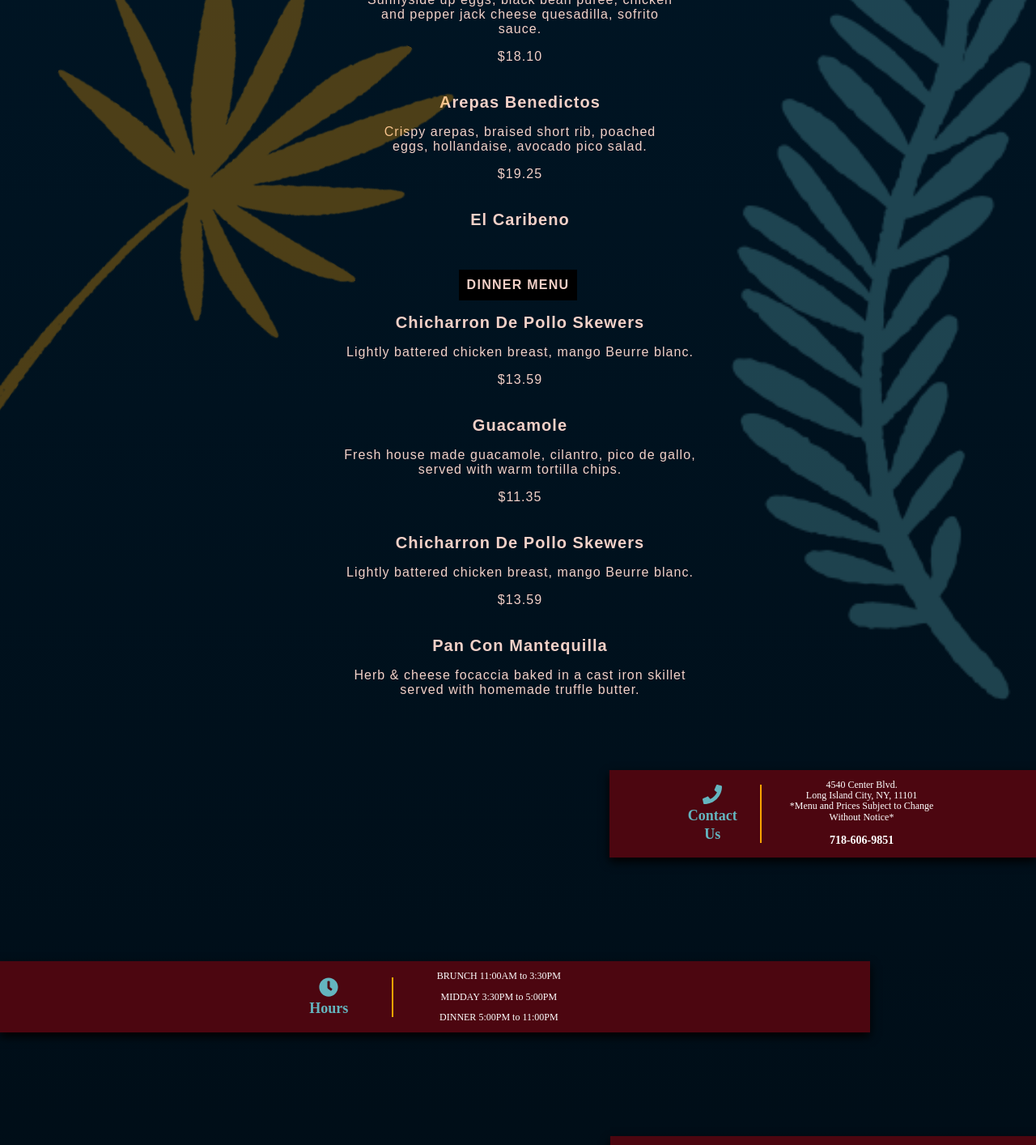
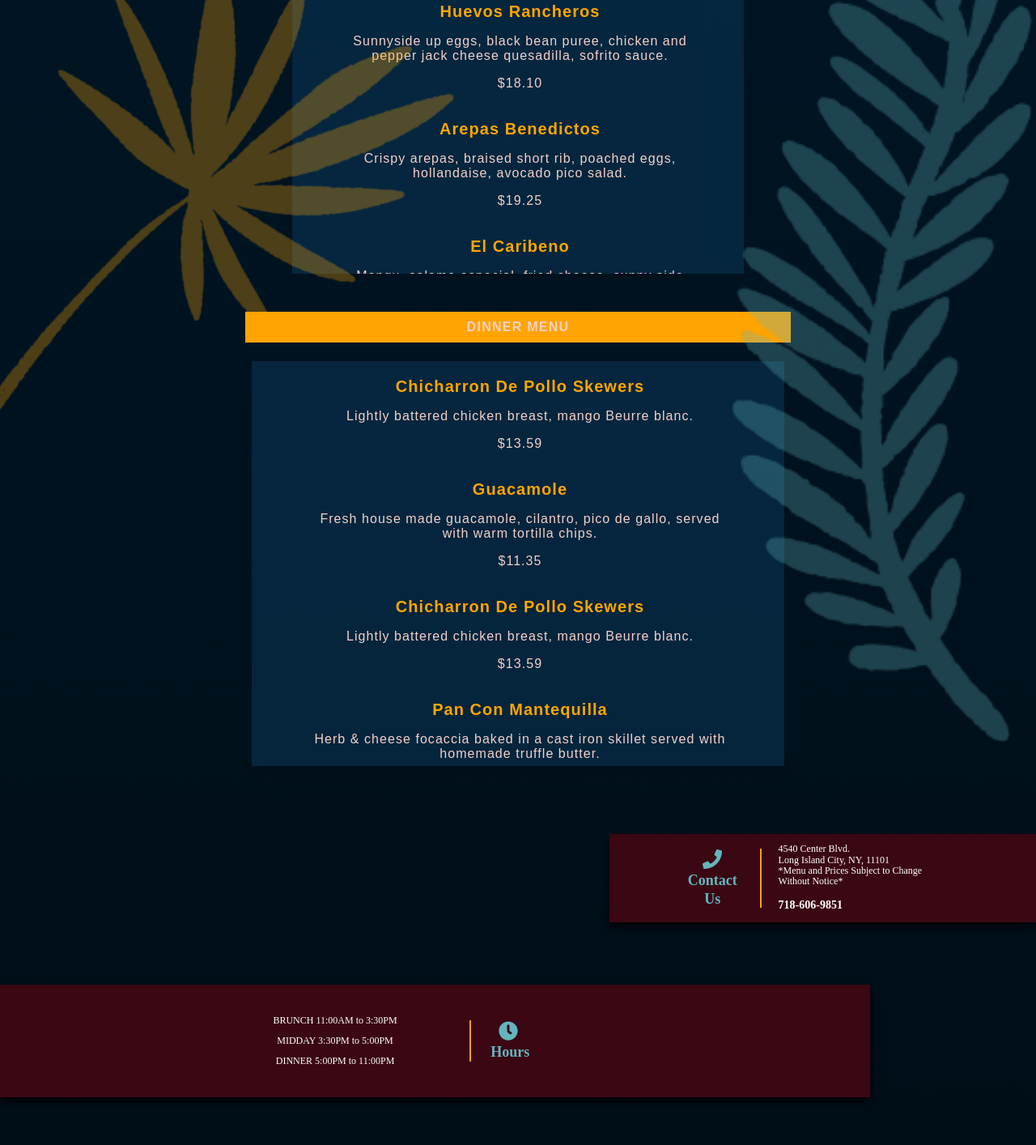
Before and after one commit to asrahman97/blendonthewater, a React (Create React App) app: page / in a window 1280 px wide. Shown: the part 1900-3314 px from the top of the page at 81% size. Built offline with nearby package versions, Linux system fonts and the light colour scheme.

Commit message:
hot fixes

```diff
--- a/src/App.css
+++ b/src/App.css
@@ -4,7 +4,7 @@ html {
 body {
   text-align: center;
   background: linear-gradient(#001d32, #000000);
-  font-family: 'Times New Roman', Times, serif;
+  font-family: "Times New Roman", Times, serif;
   overflow-x: hidden;
 }
 
@@ -36,7 +36,7 @@ body {
 }
 
 #location h2 {
-  color:#f7540b;
+  color: #ffa400;
   font-size: 24px;
   font-weight: bold;
   line-height: 1.25;
@@ -56,7 +56,7 @@ header {
   align-items: center;
   justify-content: center;
   background-color: #001d32;
-  font-family: 'Times New Roman', Times, serif;
+  font-family: "Times New Roman", Times, serif;
   padding-top: 12px;
   width: 100vw;
 }
@@ -83,7 +83,6 @@ header a {
   text-decoration: none;
 }
 
-
 header img {
   height: auto;
   width: 13vw;
@@ -100,7 +99,7 @@ header img {
   padding: 1% 1% 0% 0%;
 }
 
-.social-bottom{
+.social-bottom {
   position: static;
   justify-content: center;
 }
@@ -142,7 +141,7 @@ header img {
 
 .menu-section-header > h1 {
   color: #64b5bf;
-  opacity: 0.60;
+  opacity: 0.6;
   text-transform: uppercase;
   font-size: 40px;
 }
@@ -161,7 +160,7 @@ header img {
 .leaf1 {
   height: auto;
   width: 13vw;
-  opacity: 0.30;
+  opacity: 0.3;
   transform: rotate(60deg);
   position: absolute;
   left: 0;
@@ -170,7 +169,7 @@ header img {
 .leaf2 {
   position: absolute;
   right: 0;
-  opacity: 0.30;
+  opacity: 0.3;
   height: auto;
   width: 10vw;
   transform: rotate(-10deg);
@@ -179,7 +178,7 @@ header img {
 .leaf3 {
   position: absolute;
   left: 0;
-  opacity: 0.30;
+  opacity: 0.3;
   height: auto;
   width: 18vw;
   transform: rotate(32deg);
@@ -217,19 +216,46 @@ header img {
   letter-spacing: 1.05px;
 }
 
-.menuitem1 { max-width: 60%; grid-area: 1 / 1 / 2 / 2; }
-.menuitem2 { max-width: 60%; grid-area: 1 / 2 / 2 / 3; }
-.menuitem3 { max-width: 60%; grid-area: 1 / 3 / 2 / 4; }
-.menuitem4 { max-width: 60%; grid-area: 2 / 1 / 3 / 2; }
-.menuitem5 { max-width: 60%; grid-area: 2 / 2 / 3 / 3; }
-.menuitem6 { max-width: 60%; grid-area: 2 / 3 / 3 / 4; }
-.menuitem7 { max-width: 60%; grid-area: 3 / 1 / 4 / 2; }
-.menuitem8 { max-width: 60%; grid-area: 3 / 2 / 4 / 3; }
-.menuitem9 { max-width: 60%; grid-area: 3 / 3 / 4 / 4; }
+.menuitem1 {
+  max-width: 60%;
+  grid-area: 1 / 1 / 2 / 2;
+}
+.menuitem2 {
+  max-width: 60%;
+  grid-area: 1 / 2 / 2 / 3;
+}
+.menuitem3 {
+  max-width: 60%;
+  grid-area: 1 / 3 / 2 / 4;
+}
+.menuitem4 {
+  max-width: 60%;
+  grid-area: 2 / 1 / 3 / 2;
+}
+.menuitem5 {
+  max-width: 60%;
+  grid-area: 2 / 2 / 3 / 3;
+}
+.menuitem6 {
+  max-width: 60%;
+  grid-area: 2 / 3 / 3 / 4;
+}
+.menuitem7 {
+  max-width: 60%;
+  grid-area: 3 / 1 / 4 / 2;
+}
+.menuitem8 {
+  max-width: 60%;
+  grid-area: 3 / 2 / 4 / 3;
+}
+.menuitem9 {
+  max-width: 60%;
+  grid-area: 3 / 3 / 4 / 4;
+}
 
 #ytplayer {
   width: 100vw;
-  height: 56.25vw;/* 16:9 */
+  height: 56.25vw; /* 16:9 */
 }
 
 #video {
@@ -240,8 +266,8 @@ header img {
   position: absolute;
   z-index: 1;
   color: white;
-  top:20%;
-  left:10%;
+  top: 20%;
+  left: 10%;
   width: 40%;
   max-height: 80%;
   text-align: left;
@@ -254,8 +280,8 @@ header img {
 }
 
 #video-text p {
-  font-family: "Muli",sans-serif;
-  font-size:18px;
+  font-family: "Muli", sans-serif;
+  font-size: 18px;
   font-weight: 300;
   line-height: 30px;
 }
@@ -265,12 +291,12 @@ header img {
   color: white;
   opacity: 0.87;
   font-size: 12px;
-  width:200px;
-  height:40px;
-  border:1px solid white;
-  border-radius:14px;
-  font-family: Muli,sans-serif;
-  margin:10px 0;
+  width: 200px;
+  height: 40px;
+  border: 1px solid white;
+  border-radius: 14px;
+  font-family: Muli, sans-serif;
+  margin: 10px 0;
   transition: filter 0.2s linear;
 }
 
@@ -284,10 +310,11 @@ button:hover {
   display: flex;
   justify-content: space-evenly;
   text-align: center;
-  background-color: #4c0610;
+  background-color: #4c0611c5;
   box-shadow: 0 9px 18px 0 black;
   padding: 60px 0;
   width: 100%;
+  font-family: Muli, sans-serif;
 }
 
 .infobar-hours {
@@ -329,7 +356,6 @@ button:hover {
 .icon-fa {
   color: #64b5bf;
   font-size: 1.5rem;
-
 }
 
 /* ABOUT */
@@ -353,7 +379,7 @@ button:hover {
   font-weight: bold;
   font-stretch: normal;
   font-style: normal;
-  line-height: 0.83;
+  line-height: 1;
   letter-spacing: normal;
   text-align: center;
   color: #ffa400;
@@ -369,10 +395,10 @@ button:hover {
   font-weight: normal;
   font-stretch: normal;
   font-style: normal;
-  line-height: 1.11;
+  line-height: 1.3;
   letter-spacing: normal;
   text-align: center;
-  width: 60%;
+  width: 70%;
   margin: 0 auto;
   padding-bottom: 20px;
 }
@@ -397,7 +423,7 @@ button:hover {
   line-height: 0.83;
   letter-spacing: normal;
   text-align: center;
-  color: #4c0610;
+  color: #4c0611c5;
 }
 
 .gallery-body {
@@ -455,20 +481,29 @@ button:hover {
   grid-area: 4 / 3 / 5 / 4;
 }
 
-.div1, .div2, .div3, .div4, .div5, .div6, .div7, .div8, .div9{
+.div1,
+.div2,
+.div3,
+.div4,
+.div5,
+.div6,
+.div7,
+.div8,
+.div9 {
   position: relative;
 }
 
-
 .gallery-img {
   width: 100%;
+  height: 100%;
+  overflow: hidden;
   opacity: 1;
-  transition: .5s ease;
+  transition: 0.5s ease;
   backface-visibility: hidden;
 }
 
 .gallery-text {
-  transition: .5s ease;
+  transition: 0.5s ease;
   opacity: 0;
   position: absolute;
   top: 50%;
@@ -479,7 +514,7 @@ button:hover {
 }
 
 .div2:hover .gallery-img {
-  opacity: .3;
+  opacity: 0.3;
   background-color: black;
 }
 .div2:hover .gallery-text {
@@ -487,7 +522,7 @@ button:hover {
 }
 
 .div1:hover .gallery-img {
-  opacity: .3;
+  opacity: 0.3;
   background-color: black;
 }
 .div1:hover .gallery-text {
@@ -495,7 +530,7 @@ button:hover {
 }
 
 .div3:hover .gallery-img {
-  opacity: .3;
+  opacity: 0.3;
   background-color: black;
 }
 .div3:hover .gallery-text {
@@ -503,7 +538,7 @@ button:hover {
 }
 
 .div4:hover .gallery-img {
-  opacity: .3;
+  opacity: 0.3;
   background-color: black;
 }
 .div4:hover .gallery-text {
@@ -511,7 +546,7 @@ button:hover {
 }
 
 .div5:hover .gallery-img {
-  opacity: .3;
+  opacity: 0.3;
   background-color: black;
 }
 .div5:hover .gallery-text {
@@ -519,7 +554,7 @@ button:hover {
 }
 
 .div6:hover .gallery-img {
-  opacity: .3;
+  opacity: 0.3;
   background-color: black;
 }
 .div6:hover .gallery-text {
@@ -527,7 +562,7 @@ button:hover {
 }
 
 .div7:hover .gallery-img {
-  opacity: .3;
+  opacity: 0.3;
   background-color: black;
 }
 .div7:hover .gallery-text {
@@ -535,7 +570,7 @@ button:hover {
 }
 
 .div8:hover .gallery-img {
-  opacity: .3;
+  opacity: 0.3;
   background-color: black;
 }
 .div8:hover .gallery-text {
@@ -543,7 +578,7 @@ button:hover {
 }
 
 .div9:hover .gallery-img {
-  opacity: .3;
+  opacity: 0.3;
   background-color: black;
 }
 .div9:hover .gallery-text {
@@ -551,7 +586,7 @@ button:hover {
 }
 
 .div10:hover .gallery-img {
-  opacity: .3;
+  opacity: 0.3;
   background-color: black;
 }
 .div10:hover .gallery-text {
@@ -567,7 +602,7 @@ button:hover {
 
 .grid-wrapper {
   padding: 60px 60px;
-  background-color: #4c0610;
+  background-color: #4c0611c5;
   box-shadow: 0 9px 18px 0 black;
 }
 
@@ -577,14 +612,13 @@ button:hover {
   display: none;
 }
 
-
 footer {
-  color:white;
+  color: white;
   font-family: "Muli", sans-serif;
   width: 30%;
   margin-bottom: 20px;
 }
-footer h1{
+footer h1 {
   font-size: 20px;
   color: #ffa400;
 }
@@ -599,10 +633,7 @@ footer button {
   background-color: #64b5bf;
 }
 
-@media only screen
-and (min-device-width : 100px)
-and (max-device-width : 800px) {
-
+@media only screen and (min-device-width: 100px) and (max-device-width: 800px) {
   .bm-burger-button {
     position: fixed;
     width: 36px;
@@ -616,9 +647,9 @@ and (max-device-width : 800px) {
     background-color: #001d32 !important;
   }
 
-  .bm-menu a{
+  .bm-menu a {
     color: #ffa400;
-    font-family: "Muli",sans-serif;
+    font-family: "Muli", sans-serif;
     text-decoration: none;
     width: 50%;
   }
@@ -666,11 +697,11 @@ and (max-device-width : 800px) {
   }
 
   .margin-bottom.left {
-  right: -5px
+    right: -5px;
   }
 
   .margin-bottom.right {
-    left: -5px
+    left: -5px;
   }
 
   .menu-section-header > h1 {
@@ -691,6 +722,11 @@ and (max-device-width : 800px) {
 
   .menu-section > h3 {
     font-size: 1rem;
+    background-color: #ffa400;
+    width: 70%;
+    margin-top: 5%;
+    margin-bottom: 5%;
+    padding: 10px;
   }
 
   .midday-menu-grid-wrapper {
@@ -700,14 +736,9 @@ and (max-device-width : 800px) {
     max-height: 500px;
     overflow-y: scroll;
     padding-left: 5px;
-    max-width: 80%;
-  }
-
-  .menu-section > h3 {
-    margin-top: 5%;
-    margin-bottom: 2%;
-    background-color: black;
-    padding: 10px;
+    max-width: 70%;
+    background-color: rgba(7, 43, 69, 0.83);
+    box-shadow: 0 5px 11px 0 rgba(0, 0, 0, 0.05);
   }
 
   .leaf1 {
@@ -736,11 +767,12 @@ and (max-device-width : 800px) {
     border-right: none;
     border-left: none;
     max-width: 70%;
-    background-color: #4c0610;
+    background-color: #4c0611c5;
     display: flex;
     align-items: center;
     justify-content: center;
     box-shadow: 0 5px 11px 0 black;
+    padding: 2% 7% 2% 7%;
   }
 
   #info {
@@ -752,11 +784,11 @@ and (max-device-width : 800px) {
     border-right: none;
     border-left: none;
     max-width: 70%;
-    background-color: #4c0610;
+    background-color: #4c0611c5;
     display: flex;
     align-items: center;
     align-content: center;
-    margin-bottom: 10%;
+    margin-bottom: 6%;
     align-self: flex-end;
     padding: 0 7% 0 7%;
     box-shadow: 0 5px 11px 0 black;
@@ -764,17 +796,18 @@ and (max-device-width : 800px) {
 
   #address-info {
     max-width: 90%;
+    text-align: left;
   }
 
   .infobar-dresscode {
     border-right: none;
     border-left: none;
     max-width: 70%;
-    background-color: #4c0610;
+    background-color: #4c0611c5;
     display: flex;
     align-items: center;
     align-content: center;
-    margin-top: 10%;
+    margin-top: 6%;
     align-self: flex-end;
     padding: 0 7% 0 7%;
     box-shadow: 0 5px 11px 0 black;
@@ -803,7 +836,6 @@ and (max-device-width : 800px) {
   .mobile-gallery-section {
     display: block;
     max-width: 100%;
-
   }
 
   .grid-wrapper {
@@ -815,7 +847,7 @@ and (max-device-width : 800px) {
   }
 
   .bm-burger-button {
-    display:block;
+    display: block;
   }
   .header-section {
     display: none;
@@ -882,4 +914,68 @@ and (max-device-width : 800px) {
   footer button {
     margin-bottom: 40px;
   }
+
+  .menuitem > .menu-item-title {
+    color: orange;
+  }
+
+  .menuitem1 {
+    max-width: 80%;
+    grid-area: 1 / 1 / 2 / 2;
+  }
+  .menuitem2 {
+    max-width: 80%;
+    grid-area: 1 / 2 / 2 / 3;
+  }
+  .menuitem3 {
+    max-width: 80%;
+    grid-area: 1 / 3 / 2 / 4;
+  }
+  .menuitem4 {
+    max-width: 80%;
+    grid-area: 2 / 1 / 3 / 2;
+  }
+  .menuitem5 {
+    max-width: 80%;
+    grid-area: 2 / 2 / 3 / 3;
+  }
+  .menuitem6 {
+    max-width: 80%;
+    grid-area: 2 / 3 / 3 / 4;
+  }
+  .menuitem7 {
+    max-width: 80%;
+    grid-area: 3 / 1 / 4 / 2;
+  }
+  .menuitem8 {
+    max-width: 80%;
+    grid-area: 3 / 2 / 4 / 3;
+  }
+  .menuitem9 {
+    max-width: 80%;
+    grid-area: 3 / 3 / 4 / 4;
+  }
+
+  #dress-code {
+    text-align: left;
+  }
+
+  #hours {
+    display: flex;
+    flex-direction: row-reverse;
+  }
+
+  #logo-name-hours {
+    border-right: none;
+    border-left: 2px solid #ffa400;
+    margin-left: 10%;
+  }
+
+  #hours-icon {
+    margin-left: 70%;
+  }
+
+  #hours-title {
+    margin-left: 50%;
+  }
 }
--- a/src/components/infoBar.js
+++ b/src/components/infoBar.js
@@ -27,9 +27,9 @@ class InfoBar extends Component {
           </div>
         </div>
         <div className="infobar-hours" id="hours">
-          <div className="logo-name-wrapper">
-            <span className="icon-fa">{hours}</span>{" "}
-            <h3 className="infobar-title">Hours</h3>
+          <div className="logo-name-wrapper" id="logo-name-hours">
+            <span className="icon-fa" id="hours-icon">{hours}</span>{" "}
+            <h3 className="infobar-title" id="hours-title">Hours</h3>
           </div>
           <div className="hours-wrapper">
             <h3 className="infobar-h3">BRUNCH 11:00AM to 3:30PM</h3>
@@ -43,7 +43,7 @@ class InfoBar extends Component {
             <h3 className="infobar-title">Dress Code</h3>
           </div>
           <div className="hours-wrapper">
-            <h3 className="infobar-h3">
+            <h3 className="infobar-h3" id="dress-code">
               No Tank Tops
             <br className="add-break" />
               No White T-Shirts
```
